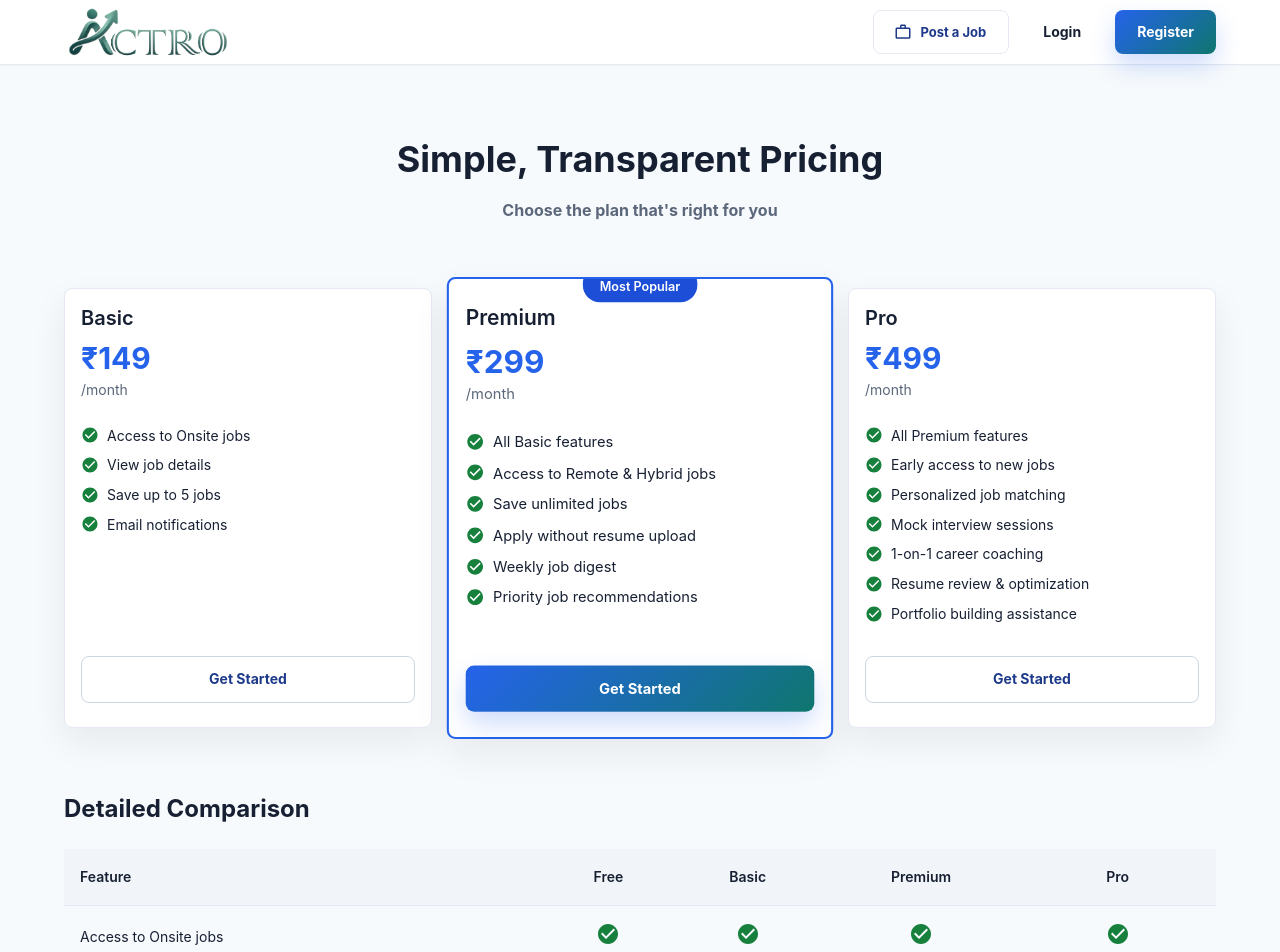
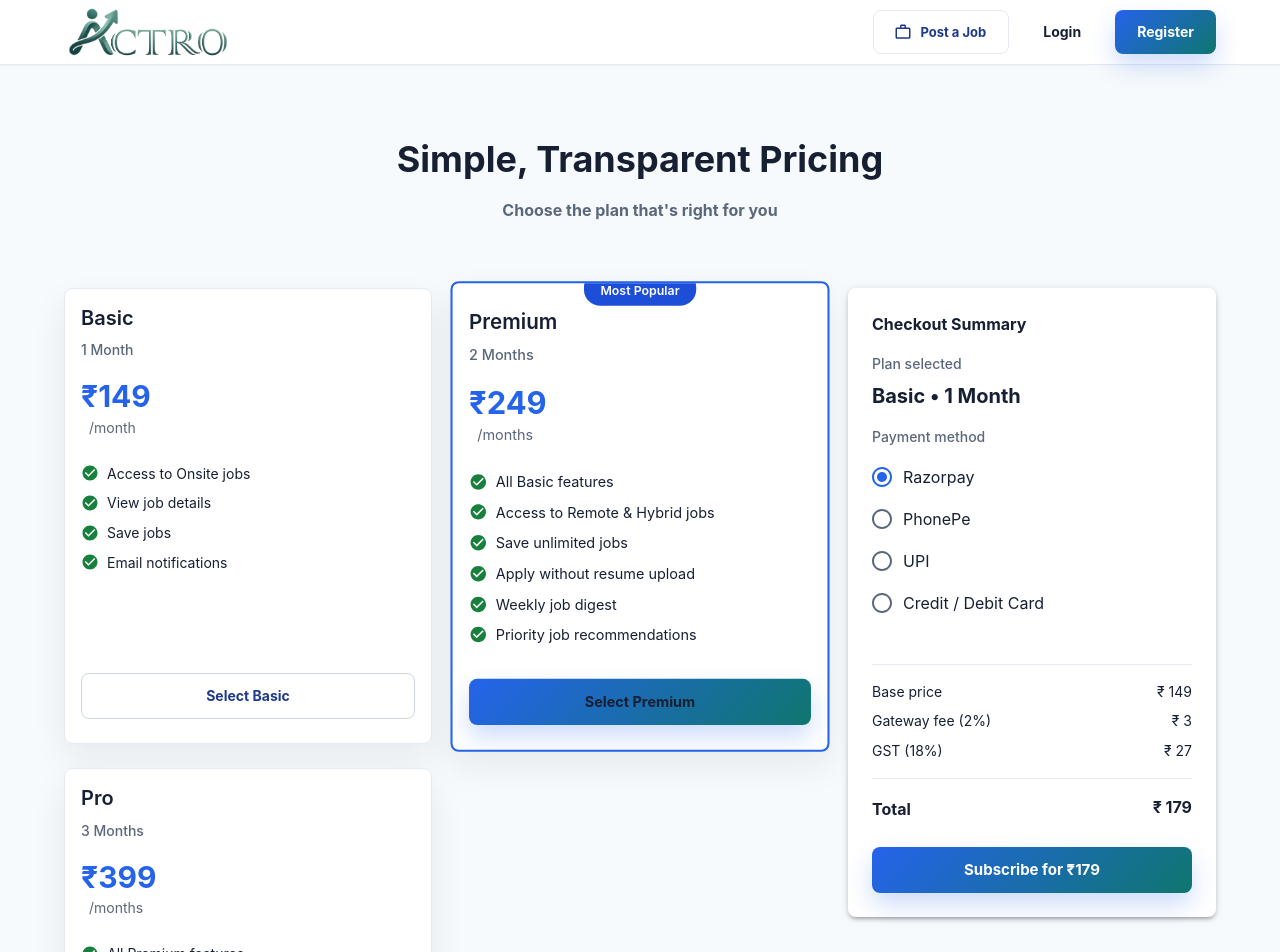
Before and after one commit to Mohankrishnamadisi/Actrotech_job, a React (Vite) app: page /pricing in a window 1280 px wide. Shown: the top 952 px of the page. Built offline with nearby package versions, Linux system fonts and the light colour scheme; no server answers.

Commit message:
subscription related changes

```diff
--- a/src/components/layout/Navbar.tsx
+++ b/src/components/layout/Navbar.tsx
@@ -18,6 +18,7 @@ import {
   Logout as LogoutIcon,
   Dashboard as DashboardIcon,
   WorkOutline as WorkIcon,
+  Subscriptions as SubscriptionsIcon,
 } from '@mui/icons-material';
 import { motion } from 'framer-motion';
 import Swal from 'sweetalert2';
@@ -145,6 +146,17 @@ export const Navbar: React.FC = () => {
                 >
                   {user.name}
                 </Typography>
+                {user?.role === USER_ROLES.JOB_SEEKER && (
+                  <IconButton
+                    component={RouterLink}
+                    to={ROUTES.PRICING}
+                    size="small"
+                    sx={{ color: 'text.primary' }}
+                    title="Subscription Plans"
+                  >
+                    <SubscriptionsIcon />
+                  </IconButton>
+                )}
                 <IconButton onClick={handleMenuOpen} size="small">
                   <Avatar
                     src={user.avatar}
--- a/src/constants/index.ts
+++ b/src/constants/index.ts
@@ -31,20 +31,24 @@ export const SUBSCRIPTION_PLANS = [
   {
     id: 'basic',
     name: 'Basic',
+    durationLabel: '1 Month',
     price: 149,
+    durationMonths: 1,
     period: 'month',
     features: [
       'Access to Onsite jobs',
       'View job details',
-      'Save up to 5 jobs',
+      'Save jobs',
       'Email notifications',
     ],
   },
   {
     id: 'premium',
     name: 'Premium',
-    price: 299,
-    period: 'month',
+    durationLabel: '2 Months',
+    price: 249,
+    durationMonths: 2,
+    period: 'months',
     features: [
       'All Basic features',
       'Access to Remote & Hybrid jobs',
@@ -58,8 +62,10 @@ export const SUBSCRIPTION_PLANS = [
   {
     id: 'pro',
     name: 'Pro',
-    price: 499,
-    period: 'month',
+    durationLabel: '3 Months',
+    price: 399,
+    durationMonths: 3,
+    period: 'months',
     features: [
       'All Premium features',
       'Early access to new jobs',
@@ -71,6 +77,9 @@ export const SUBSCRIPTION_PLANS = [
     ],
   },
 ];
+
+export const SUBSCRIPTION_GATEWAY_FEE_PERCENT = 2;
+export const SUBSCRIPTION_GST_PERCENT = 18;
 
 export const USER_ROLES = {
   JOB_SEEKER: 'job_seeker',
--- a/src/pages/Pricing.tsx
+++ b/src/pages/Pricing.tsx
@@ -1,10 +1,92 @@
-import React from 'react';
-import { Box, Container, Grid, Card, CardContent, Button, Typography, Table, TableBody, TableCell, TableContainer, TableHead, TableRow } from '@mui/material';
+import React, { useMemo, useState } from 'react';
+import {
+  Box,
+  Container,
+  Grid,
+  Card,
+  CardContent,
+  Button,
+  Typography,
+  Table,
+  TableBody,
+  TableCell,
+  TableContainer,
+  TableHead,
+  TableRow,
+  FormControl,
+  FormControlLabel,
+  Radio,
+  RadioGroup,
+  Paper,
+  Divider,
+} from '@mui/material';
 import { CheckCircle as CheckCircleIcon } from '@mui/icons-material';
 import { Layout } from '@components/layout/Layout';
-import { SUBSCRIPTION_PLANS } from '@constants/index';
+import { SUBSCRIPTION_PLANS, SUBSCRIPTION_GATEWAY_FEE_PERCENT, SUBSCRIPTION_GST_PERCENT } from '@constants/index';
+import { formatCurrency } from '@utils/index';
+import { useAuthStore } from '@store/index';
+import { subscriptionService, paymentService } from '@services/api';
+import { useNavigate } from 'react-router-dom';
+import { ROUTES } from '@constants/index';
+import toast from 'react-hot-toast';
 
 export const Pricing: React.FC = () => {
+  const { user } = useAuthStore();
+  const navigate = useNavigate();
+  const [selectedPlanId, setSelectedPlanId] = useState(SUBSCRIPTION_PLANS[0]?.id || 'basic');
+  const [paymentMethod, setPaymentMethod] = useState<'razorpay' | 'phonepe' | 'credit_card' | 'upi'>('razorpay');
+  const [loading, setLoading] = useState(false);
+
+  const selectedPlan = useMemo(
+    () => SUBSCRIPTION_PLANS.find((plan) => plan.id === selectedPlanId) ?? SUBSCRIPTION_PLANS[0],
+    [selectedPlanId]
+  );
+
+  const gatewayFee = useMemo(
+    () => Math.round((selectedPlan.price * SUBSCRIPTION_GATEWAY_FEE_PERCENT) / 100),
+    [selectedPlan.price]
+  );
+
+  const gstAmount = useMemo(
+    () => Math.round(((selectedPlan.price + gatewayFee) * SUBSCRIPTION_GST_PERCENT) / 100),
+    [selectedPlan.price, gatewayFee]
+  );
+
+  const totalAmount = useMemo(
+    () => selectedPlan.price + gatewayFee + gstAmount,
+    [selectedPlan.price, gatewayFee, gstAmount]
+  );
+
+  const handleSubscribe = async () => {
+    if (!user) {
+      toast.error('Please login to subscribe.');
+      navigate(ROUTES.LOGIN);
+      return;
+    }
+
+    setLoading(true);
+    try {
+      const expiryDate = new Date();
+      expiryDate.setMonth(expiryDate.getMonth() + selectedPlan.durationMonths);
+
+      const subscription = await subscriptionService.createSubscription(
+        user.id,
+        selectedPlan.id,
+        expiryDate.toISOString()
+      );
+
+      await paymentService.createPayment(user.id, subscription.id, totalAmount, paymentMethod);
+
+      toast.success('Subscription successful! Your premium access is now active.');
+      navigate(ROUTES.DASHBOARD);
+    } catch (error) {
+      console.error('Subscription error:', error);
+      toast.error('Failed to complete subscription. Please try again.');
+    } finally {
+      setLoading(false);
+    }
+  };
+
   const features = [
     { name: 'Access to Onsite jobs', free: true, basic: true, premium: true, pro: true },
     { name: 'View job details', free: true, basic: true, premium: true, pro: true },
@@ -35,10 +117,11 @@ export const Pricing: React.FC = () => {
           </Typography>
         </Box>
 
-        {/* Plans */}
         <Grid container spacing={3} sx={{ mb: 8 }}>
+          <Grid item xs={12} md={8}>
+            <Grid container spacing={3}>
               {SUBSCRIPTION_PLANS.map((plan) => (
-            <Grid item xs={12} sm={6} md={4} key={plan.id}>
+                <Grid item xs={12} sm={6} key={plan.id}>
                   <Card
                     sx={{
                       height: '100%',
@@ -47,7 +130,7 @@ export const Pricing: React.FC = () => {
                       position: 'relative',
                       border: plan.recommended ? '2px solid' : '1px solid',
                       borderColor: plan.recommended ? 'primary.main' : 'divider',
-                  transform: plan.recommended ? 'scale(1.05)' : 'scale(1)',
+                      transform: plan.recommended ? 'scale(1.03)' : 'scale(1)',
                     }}
                   >
                     {plan.recommended && (
@@ -74,11 +157,14 @@ export const Pricing: React.FC = () => {
                       <Typography variant="h5" sx={{ fontWeight: 600, mb: 1 }}>
                         {plan.name}
                       </Typography>
+                      <Typography variant="subtitle2" sx={{ color: 'text.secondary', mb: 2 }}>
+                        {plan.durationLabel}
+                      </Typography>
                       <Box sx={{ mb: 3 }}>
                         <Typography variant="h3" sx={{ fontWeight: 700, color: 'primary.main', display: 'inline' }}>
                           ₹{plan.price}
                         </Typography>
-                    <Typography variant="body2" sx={{ color: 'text.secondary' }}>
+                        <Typography variant="body2" sx={{ color: 'text.secondary', ml: 1 }}>
                           /{plan.period}
                         </Typography>
                       </Box>
@@ -92,13 +178,80 @@ export const Pricing: React.FC = () => {
                         ))}
                       </Box>
 
-                  <Button variant={plan.recommended ? 'contained' : 'outlined'} fullWidth>
-                    Get Started
+                      <Button
+                        variant={plan.recommended ? 'contained' : 'outlined'}
+                        fullWidth
+                        onClick={() => setSelectedPlanId(plan.id)}
+                        color={selectedPlanId === plan.id ? 'primary' : 'inherit'}
+                      >
+                        Select {plan.name}
                       </Button>
                     </CardContent>
                   </Card>
                 </Grid>
               ))}
+            </Grid>
+          </Grid>
+
+          <Grid item xs={12} md={4}>
+            <Paper sx={{ p: 3, position: 'sticky', top: 24 }} elevation={3}>
+              <Typography variant="h6" sx={{ fontWeight: 700, mb: 2 }}>
+                Checkout Summary
+              </Typography>
+
+              <Typography variant="subtitle2" sx={{ color: 'text.secondary', mb: 1 }}>
+                Plan selected
+              </Typography>
+              <Typography variant="h5" sx={{ fontWeight: 700, mb: 2 }}>
+                {selectedPlan.name} • {selectedPlan.durationLabel}
+              </Typography>
+
+              <Typography variant="subtitle2" sx={{ color: 'text.secondary', mb: 1 }}>
+                Payment method
+              </Typography>
+              <FormControl fullWidth sx={{ mb: 3 }}>
+                <RadioGroup
+                  value={paymentMethod}
+                  onChange={(event) => setPaymentMethod(event.target.value as any)}
+                >
+                  <FormControlLabel value="razorpay" control={<Radio />} label="Razorpay" />
+                  <FormControlLabel value="phonepe" control={<Radio />} label="PhonePe" />
+                  <FormControlLabel value="upi" control={<Radio />} label="UPI" />
+                  <FormControlLabel value="credit_card" control={<Radio />} label="Credit / Debit Card" />
+                </RadioGroup>
+              </FormControl>
+
+              <Divider sx={{ my: 2 }} />
+
+              <Box sx={{ display: 'flex', justifyContent: 'space-between', mb: 1 }}>
+                <Typography variant="body2">Base price</Typography>
+                <Typography variant="body2">{formatCurrency(selectedPlan.price)}</Typography>
+              </Box>
+              <Box sx={{ display: 'flex', justifyContent: 'space-between', mb: 1 }}>
+                <Typography variant="body2">Gateway fee ({SUBSCRIPTION_GATEWAY_FEE_PERCENT}%)</Typography>
+                <Typography variant="body2">{formatCurrency(gatewayFee)}</Typography>
+              </Box>
+              <Box sx={{ display: 'flex', justifyContent: 'space-between', mb: 1 }}>
+                <Typography variant="body2">GST ({SUBSCRIPTION_GST_PERCENT}%)</Typography>
+                <Typography variant="body2">{formatCurrency(gstAmount)}</Typography>
+              </Box>
+              <Divider sx={{ my: 2 }} />
+              <Box sx={{ display: 'flex', justifyContent: 'space-between', mb: 3 }}>
+                <Typography variant="subtitle1" sx={{ fontWeight: 700 }}>Total</Typography>
+                <Typography variant="h6" sx={{ fontWeight: 700 }}>{formatCurrency(totalAmount)}</Typography>
+              </Box>
+
+              <Button
+                fullWidth
+                variant="contained"
+                size="large"
+                onClick={handleSubscribe}
+                disabled={loading}
+              >
+                {loading ? 'Processing...' : `Subscribe for ₹${totalAmount}`}
+              </Button>
+            </Paper>
+          </Grid>
         </Grid>
 
         {/* Comparison Table */}
--- a/src/services/api.ts
+++ b/src/services/api.ts
@@ -414,6 +414,7 @@ export const applicationService = {
 // Subscription operations
 export const subscriptionService = {
   async createSubscription(userId: string, plan: string, expiryDate: string) {
+    const startDate = new Date().toISOString();
     const { data, error } = await supabase
       .from('subscriptions')
       .insert([
@@ -421,6 +422,7 @@ export const subscriptionService = {
           user_id: userId,
           plan,
           status: 'active',
+          start_date: startDate,
           end_date: expiryDate,
         },
       ])
@@ -453,7 +455,7 @@ export const subscriptionService = {
 
 // Payment operations
 export const paymentService = {
-  async createPayment(userId: string, subscriptionId: string, amount: number) {
+  async createPayment(userId: string, subscriptionId: string, amount: number, method: 'razorpay' | 'phonepe' | 'credit_card' | 'upi') {
     const { data, error } = await supabase
       .from('payments')
       .insert([
@@ -462,7 +464,8 @@ export const paymentService = {
           subscription_id: subscriptionId,
           amount,
           currency: 'INR',
-          status: 'pending',
+          status: 'completed',
+          method,
         },
       ])
       .select();
--- a/src/types/index.ts
+++ b/src/types/index.ts
@@ -219,7 +219,7 @@ export interface Payment {
   amount: number;
   currency: string;
   status: 'pending' | 'completed' | 'failed';
-  method: 'razorpay' | 'credit_card' | 'upi';
+  method: 'razorpay' | 'phonepe' | 'credit_card' | 'upi';
   transactionId?: string;
   createdAt: string;
 }
```
Lines whose indentation alone changed are shown as unchanged.
